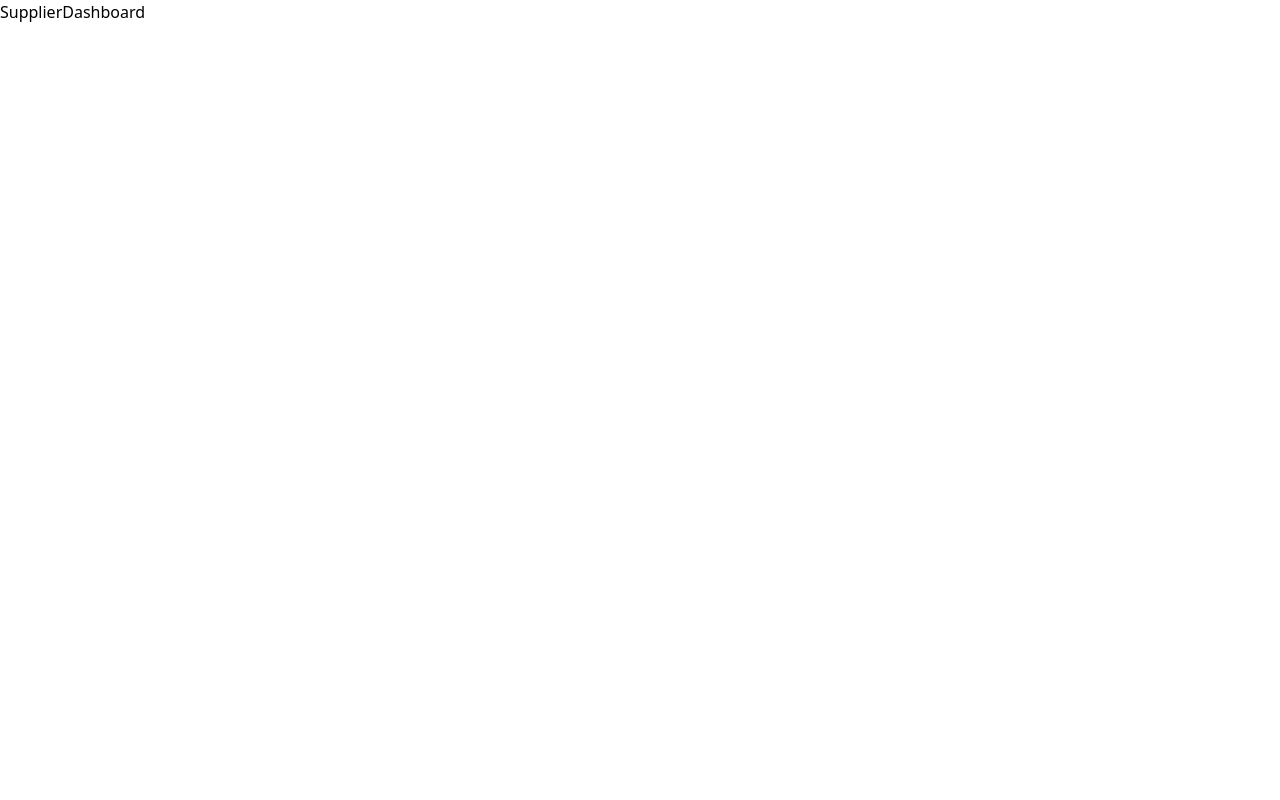
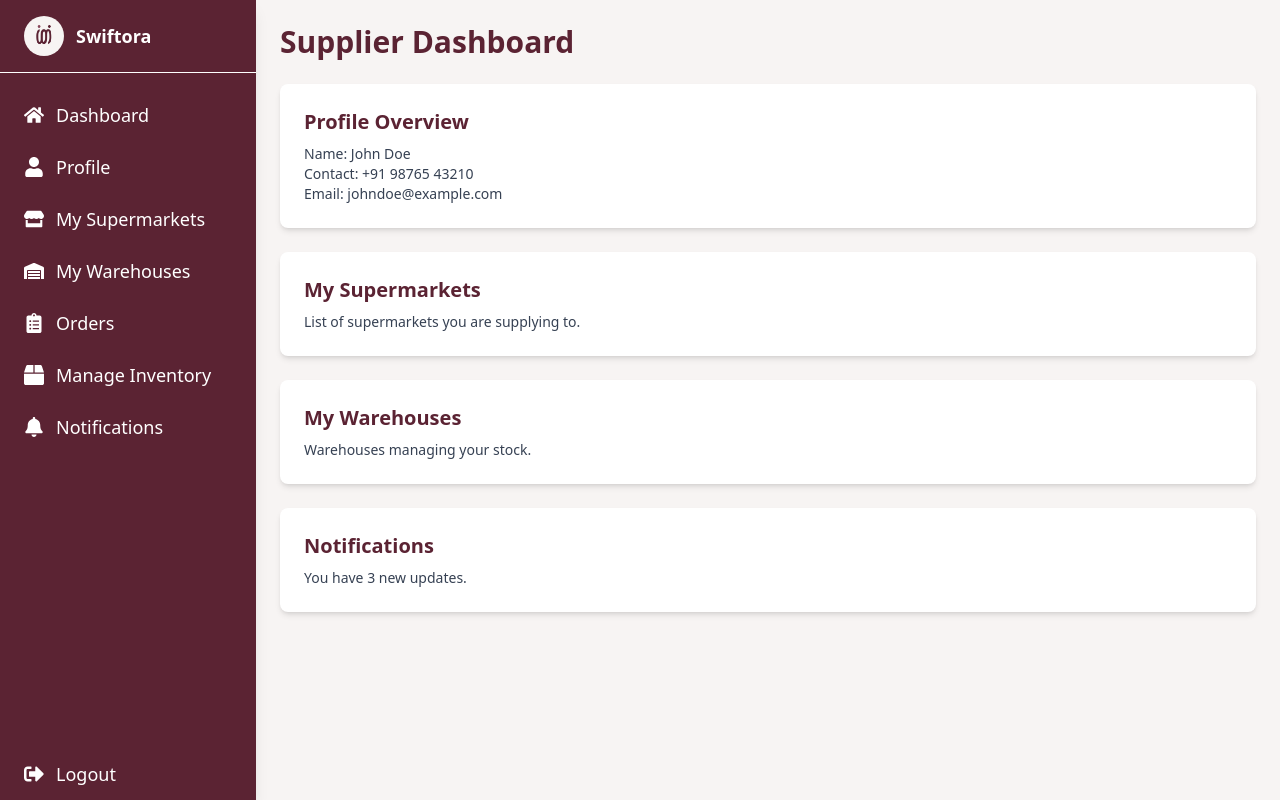
Before and after one commit to Priyadharshiniq/swiftora, a React (Vite) app: page /supplier-dashboard in a window 1280 px wide. Built offline with nearby package versions, Linux system fonts and the light colour scheme.

Commit message:
update-dashboard-styles

```diff
--- a/package.json
+++ b/package.json
@@ -17,6 +17,7 @@
     "leaflet": "^1.9.4",
     "react": "^19.0.0",
     "react-dom": "^19.0.0",
+    "react-icons": "^5.5.0",
     "react-leaflet": "^5.0.0",
     "react-router-dom": "^7.2.0",
     "tailwindcss": "^4.0.9"
--- /dev/null
+++ b/src/components/Sidebar.jsx
@@ -0,0 +1,91 @@
+import React, { useState } from "react";
+import { NavLink } from "react-router-dom";
+import { FaHome, FaStore, FaWarehouse, FaClipboardList, FaBox, FaBell, FaUser, FaSignOutAlt, FaBars, FaTimes } from "react-icons/fa";
+import logo from "../assets/logo1.png"; // Ensure the correct path
+
+const Sidebar = () => {
+  const [isOpen, setIsOpen] = useState(false);
+
+  return (
+    <>
+      {/* Sidebar Toggle Button (Mobile) - Positioned at the Right */}
+      <button
+        className="lg:hidden fixed top-4 right-4 z-50 bg-[#87475a] text-white p-2 rounded-md"
+        onClick={() => setIsOpen(!isOpen)}
+      >
+        {isOpen ? <FaTimes size={24} /> : <FaBars size={24} />}
+      </button>
+
+      {/* Sidebar */}
+      <div
+        className={`fixed lg:relative top-0 left-0 h-screen w-64 bg-[#5b2333] text-white flex flex-col shadow-lg transition-transform duration-300 ${
+          isOpen ? "translate-x-0" : "-translate-x-full"
+        } lg:translate-x-0`}
+      >
+        {/* Logo and App Name (Left-Aligned) */}
+        <div className="flex items-center py-4 px-6 border-b border-white gap-3">
+          <img src={logo} alt="Swiftora Logo" className="w-10 h-10 rounded-full" />
+          <h1 className="text-lg font-semibold">Swiftora</h1>
+        </div>
+
+        {/* Navigation Links */}
+        <nav className="flex flex-col flex-1 mt-4">
+          <NavLink
+            to="/supplier-dashboard"
+            className="flex items-center gap-3 px-6 py-3 text-lg transition-all duration-300 hover:bg-[#87475a]"
+          >
+            <FaHome className="text-xl" /> Dashboard
+          </NavLink>
+          <NavLink
+            to="/supplier-profile"
+            className="flex items-center gap-3 px-6 py-3 text-lg transition-all duration-300 hover:bg-[#87475a]"
+          >
+            <FaUser className="text-xl" /> Profile
+          </NavLink>
+          <NavLink
+            to="/supplier-supermarkets"
+            className="flex items-center gap-3 px-6 py-3 text-lg transition-all duration-300 hover:bg-[#87475a]"
+          >
+            <FaStore className="text-xl" /> My Supermarkets
+          </NavLink>
+          <NavLink
+            to="/supplier-warehouses"
+            className="flex items-center gap-3 px-6 py-3 text-lg transition-all duration-300 hover:bg-[#87475a]"
+          >
+            <FaWarehouse className="text-xl" /> My Warehouses
+          </NavLink>
+          <NavLink
+            to="/supplier-orders"
+            className="flex items-center gap-3 px-6 py-3 text-lg transition-all duration-300 hover:bg-[#87475a]"
+          >
+            <FaClipboardList className="text-xl" /> Orders
+          </NavLink>
+          <NavLink
+            to="/supplier-inventory"
+            className="flex items-center gap-3 px-6 py-3 text-lg transition-all duration-300 hover:bg-[#87475a]"
+          >
+            <FaBox className="text-xl" /> Manage Inventory
+          </NavLink>
+          <NavLink
+            to="/supplier-notifications"
+            className="flex items-center gap-3 px-6 py-3 text-lg transition-all duration-300 hover:bg-[#87475a]"
+          >
+            <FaBell className="text-xl" /> Notifications
+          </NavLink>
+        </nav>
+
+        {/* Logout Button */}
+        <div className="mt-auto">
+          <NavLink
+            to="/"
+            className="flex items-center gap-3 px-6 py-3 text-lg transition-all duration-300 hover:bg-[#87475a]"
+          >
+            <FaSignOutAlt className="text-xl" /> Logout
+          </NavLink>
+        </div>
+      </div>
+    </>
+  );
+};
+
+export default Sidebar;
--- a/src/pages/Login.jsx
+++ b/src/pages/Login.jsx
@@ -3,7 +3,7 @@ import React from "react";
 import { useNavigate } from "react-router-dom";
 import { motion } from "framer-motion";
 import axios from "axios"; // Import Axios
-import logo from "../assets/logo.png";
+import logo from "../assets/logo1.png";
 
 const Login = () => {
   const [formData, setFormData] = useState({ email: "", password: "" });
@@ -41,7 +41,7 @@ const Login = () => {
 
   return (
     <motion.div
-      className="flex h-screen w-screen bg-[#fffdf5]"
+      className="flex h-screen w-screen bg-[#f7f4f3]"
       initial={{ x: "-100vw", opacity: 0 }}
       animate={{ x: 0, opacity: 1 }}
       exit={{ x: "100vw", opacity: 0 }}
@@ -49,7 +49,7 @@ const Login = () => {
     >
       {/* Blue Section (Sliding in from Left) */}
       <motion.div
-        className="w-1/2 h-full bg-[#5271ff] flex flex-col justify-center items-center text-white p-10 relative rounded-r-[150px]"
+        className="w-1/2 h-full bg-[#5b2333] flex flex-col justify-center items-center text-white p-10 relative rounded-r-[150px]"
         initial={{ x: -200, opacity: 0 }}
         animate={{ x: 0, opacity: 1 }}
         transition={{ duration: 1, ease: "easeOut" }}
@@ -58,7 +58,7 @@ const Login = () => {
         <h2 className="text-3xl font-bold">Welcome to Swiftora</h2>
         <p className="text-lg mt-2">Don't have an account?</p>
         <button
-          className="mt-4 bg-white text-[#5271ff] px-6 py-3 rounded-lg font-medium"
+          className="mt-4 bg-white text-[#87475a] px-6 py-3 rounded-lg font-medium"
           onClick={() => navigate("/register")}
         >
           Register
@@ -99,7 +99,7 @@ const Login = () => {
 
             <button
               type="submit"
-              className="w-full bg-[#5271ff] text-white py-3 rounded-lg hover:bg-[#004aad]"
+              className="w-full bg-[#5b2333] text-white py-3 rounded-lg hover:bg-[#87475a]"
             >
               Login
             </button>
--- a/src/pages/Registration.jsx
+++ b/src/pages/Registration.jsx
@@ -3,7 +3,7 @@ import axios from "axios";
 import React from "react";
 import { useNavigate } from "react-router-dom";
 import { motion } from "framer-motion";
-import logo from "../assets/logo.png";
+import logo from "../assets/logo1.png";
 
 const Registration = () => {
   const [formData, setFormData] = useState({
@@ -39,7 +39,7 @@ const Registration = () => {
 
   return (
     <motion.div
-      className="flex h-screen w-screen bg-[#fffdf5]"
+      className="flex h-screen w-screen bg-[#f7f4f3]"
       initial={{ x: "100vw", opacity: 0 }}
       animate={{ x: 0, opacity: 1 }}
       exit={{ x: "-100vw", opacity: 0 }}
@@ -49,7 +49,7 @@ const Registration = () => {
       <div className="w-1/2 h-full flex flex-col justify-center items-center">
         <div className="w-full max-w-md p-8">
           <h2 className="text-3xl font-semibold text-gray-800 text-center mb-6">
-            Register as <span className="text-[#004aad]">{formData.role}</span>
+            Register as <span className="text-[#87475a]">{formData.role}</span>
           </h2>
 
           <form onSubmit={handleSubmit} className="space-y-4">
@@ -106,7 +106,7 @@ const Registration = () => {
               </select>
             </div>
 
-            <button type="submit" className="w-full bg-[#5271ff] text-white py-3 rounded-lg hover:bg-[#004aad]">
+            <button type="submit" className="w-full bg-[#5b2333] text-white py-3 rounded-lg hover:bg-[#87475a]">
               Register
             </button>
           </form>
@@ -115,7 +115,7 @@ const Registration = () => {
 
       {/* Blue Section (Sliding in from Right) */}
       <motion.div
-        className="w-1/2 h-full bg-[#5271ff] flex flex-col justify-center items-center text-white p-10 relative rounded-l-[150px]"
+        className="w-1/2 h-full bg-[#5b2333] flex flex-col justify-center items-center text-white p-10 relative rounded-l-[150px]"
         initial={{ x: 200, opacity: 0 }}
         animate={{ x: 0, opacity: 1 }}
         transition={{ duration: 1, ease: "easeOut" }}
@@ -124,7 +124,7 @@ const Registration = () => {
         <h2 className="text-3xl font-bold">Welcome to Swiftora</h2>
         <p className="text-lg mt-2">Already have an account?</p>
         <button
-          className="mt-4 bg-white text-[#5271ff] px-6 py-3 rounded-lg font-medium"
+          className="mt-4 bg-white text-[#87475a] px-6 py-3 rounded-lg font-medium"
           onClick={() => navigate("/")}
         >
           Login
--- a/src/pages/SupplierDashboard.jsx
+++ b/src/pages/SupplierDashboard.jsx
@@ -1,9 +1,44 @@
-import React from 'react'
+import React from "react";
+import Sidebar from "../components/Sidebar";
 
 const SupplierDashboard = () => {
   return (
-    <div>SupplierDashboard</div>
-  )
-}
+    <div className="flex h-screen">
+      {/* Sidebar */}
+      <Sidebar />
 
-export default SupplierDashboard
+      {/* Main Content */}
+      <div className="flex-1 p-6 bg-[#f7f4f3]">
+        <h1 className="text-3xl font-semibold text-[#5b2333]">Supplier Dashboard</h1>
+
+        {/* Profile Overview Section */}
+        <section className="bg-white p-6 rounded-lg shadow-md mt-6">
+          <h2 className="text-xl font-semibold text-[#5b2333]">Profile Overview</h2>
+          <p className="text-sm mt-2 text-gray-700">Name: John Doe</p>
+          <p className="text-sm text-gray-700">Contact: +91 98765 43210</p>
+          <p className="text-sm text-gray-700">Email: johndoe@example.com</p>
+        </section>
+
+        {/* My Supermarket Tie-ups Section */}
+        <section className="bg-white p-6 rounded-lg shadow-md mt-6">
+          <h2 className="text-xl font-semibold text-[#5b2333]">My Supermarkets</h2>
+          <p className="text-sm mt-2 text-gray-700">List of supermarkets you are supplying to.</p>
+        </section>
+
+        {/* My Warehouse Tie-ups Section */}
+        <section className="bg-white p-6 rounded-lg shadow-md mt-6">
+          <h2 className="text-xl font-semibold text-[#5b2333]">My Warehouses</h2>
+          <p className="text-sm mt-2 text-gray-700">Warehouses managing your stock.</p>
+        </section>
+
+        {/* Notifications Section */}
+        <section className="bg-white p-6 rounded-lg shadow-md mt-6">
+          <h2 className="text-xl font-semibold text-[#5b2333]">Notifications</h2>
+          <p className="text-sm mt-2 text-gray-700">You have 3 new updates.</p>
+        </section>
+      </div>
+    </div>
+  );
+};
+
+export default SupplierDashboard;
```
Also changed, not shown: src/assets/logo1.png (added), 1 other file (tests, documents, lock files or other folders).
